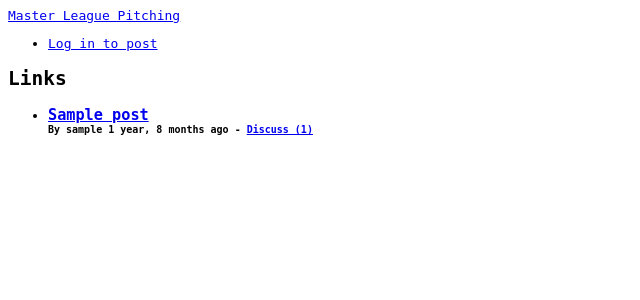
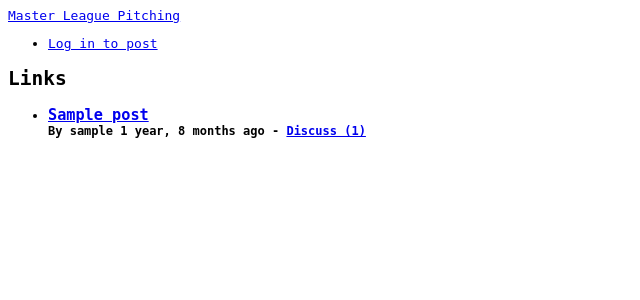
Before and after one commit to three-consulting/mlp-forum, a Django app: page / in a window 1280 px wide. Shown: the top 300 px of the page, without its empty margins (0-640 px from the left). Run offline with Django 3.2, Linux system fonts and the light colour scheme; tables that the repository leaves empty hold one stand-in row (values such as "Sample post").

Commit message:
Increase block footer size

```diff
--- a/forum/static/style.css
+++ b/forum/static/style.css
@@ -21,7 +21,7 @@ body {
 }
 
 .block_footer{
-	font-size: 10px;
+	font-size: 12px;
 	font-weight: 600;
 }
 
```
